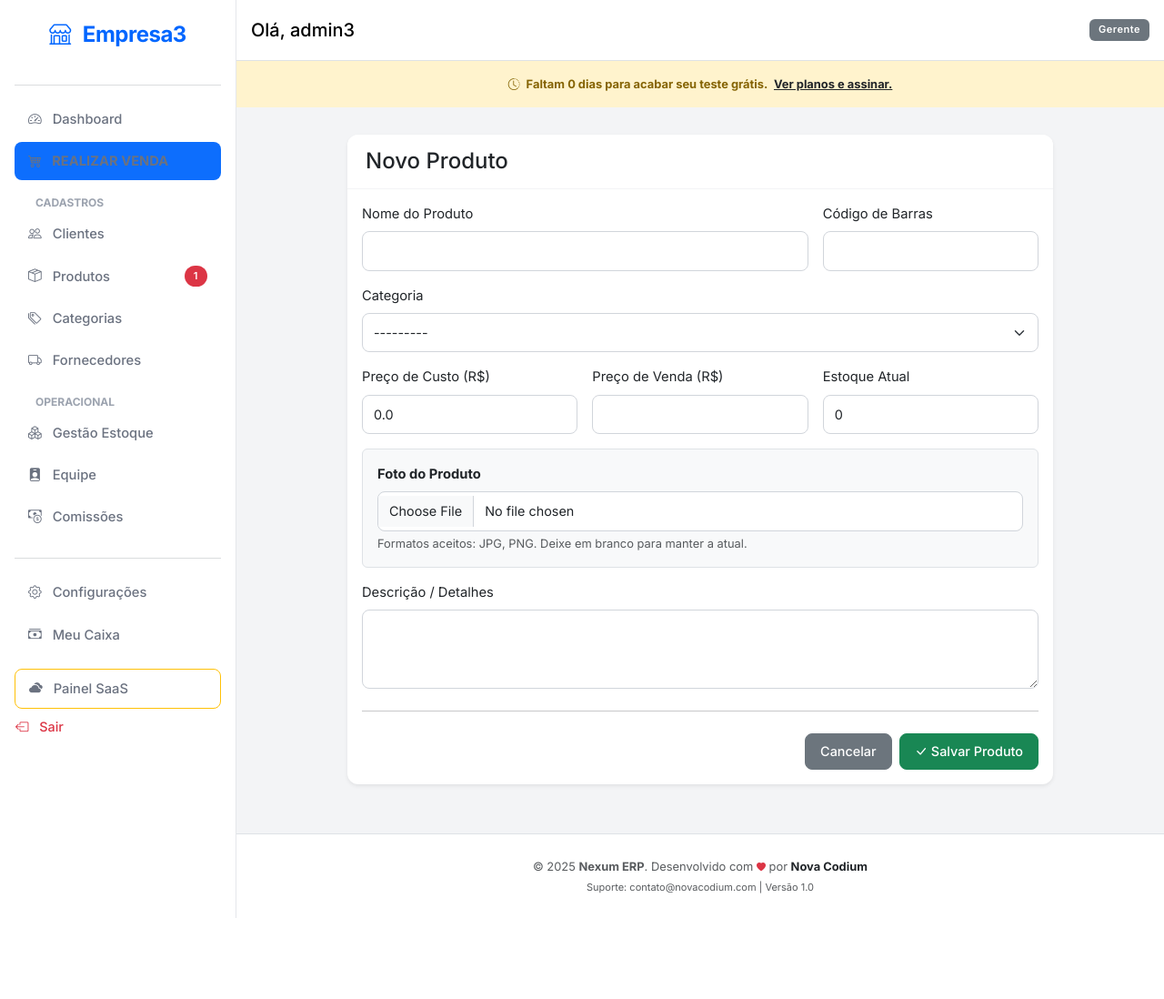
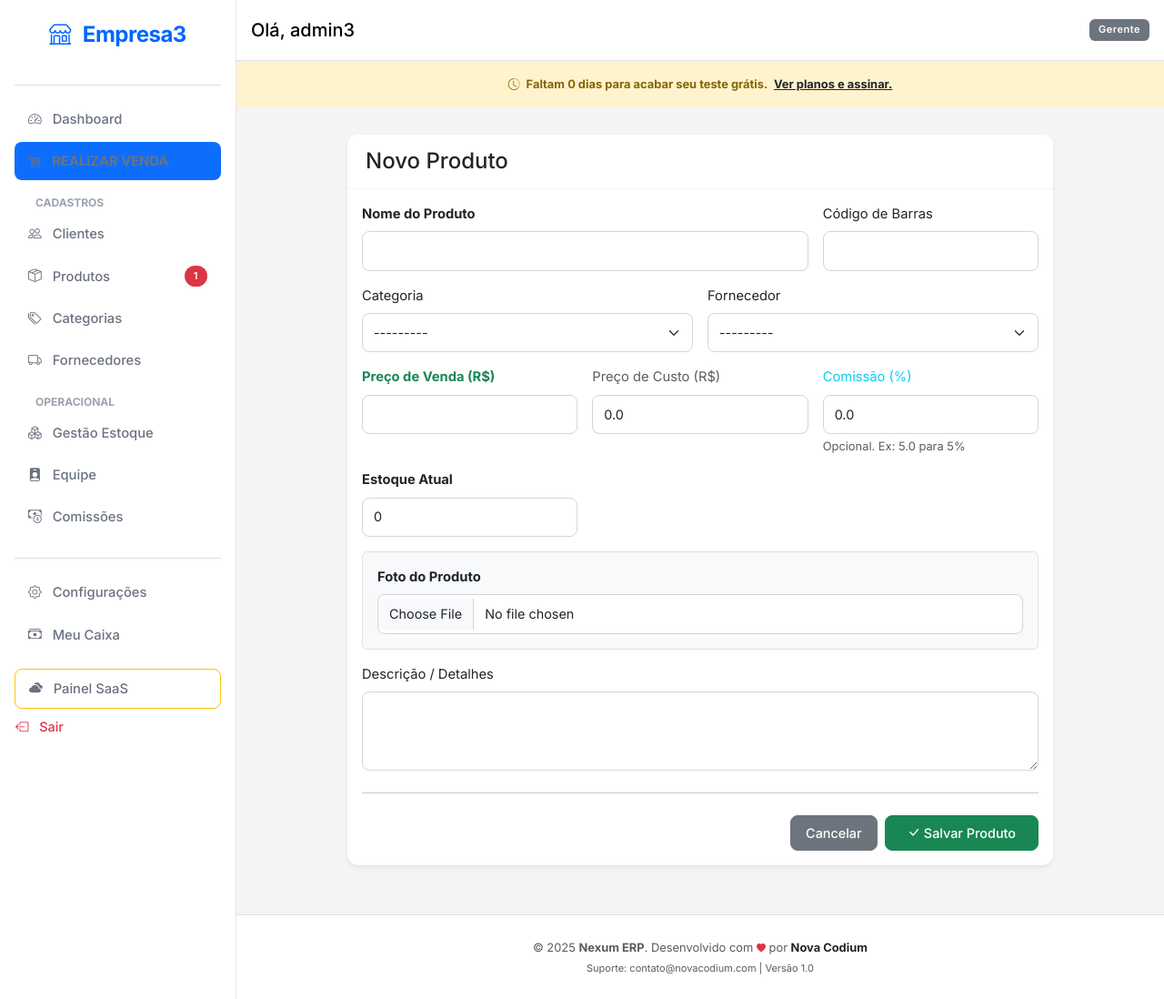
Before and after one commit to SrDOliveira/ERP, a Django app: page /produtos/novo/ in a window 1280 px wide. Shown: the whole page at 91% size. Before the commit the page ends 1009 px from the top, so only its background shows below. Run offline with Django 5.2, Linux system fonts and the light colour scheme; a user stored in the database is signed in; data comes from the database, SQL or seed files in the repository; some libraries are stand-ins or nearby versions.

Commit message:
App SaaS4

```diff
--- a/core/forms.py
+++ b/core/forms.py
@@ -9,21 +9,28 @@
 class ProdutoForm(forms.ModelForm):
     class Meta:
         model = Produto
-        # Atualizei para incluir os novos campos: Fornecedor e Comissão
         fields = ['nome', 'categoria', 'fornecedor', 'preco_custo', 'preco_venda', 'porcentagem_comissao', 'estoque_atual', 'codigo_barras', 'descricao', 'foto']
 
         widgets = {
             'nome': forms.TextInput(attrs={'class': 'form-control'}),
             'categoria': forms.Select(attrs={'class': 'form-select'}),
-            'fornecedor': forms.Select(attrs={'class': 'form-select'}), # Novo campo
+            'fornecedor': forms.Select(attrs={'class': 'form-select'}),
             'preco_custo': forms.NumberInput(attrs={'class': 'form-control', 'step': '0.01'}),
             'preco_venda': forms.NumberInput(attrs={'class': 'form-control', 'step': '0.01'}),
-            'porcentagem_comissao': forms.NumberInput(attrs={'class': 'form-control', 'step': '0.01'}), # Novo campo
+            'porcentagem_comissao': forms.NumberInput(attrs={'class': 'form-control', 'step': '0.01', 'placeholder': '0.00'}),
             'estoque_atual': forms.NumberInput(attrs={'class': 'form-control'}),
             'codigo_barras': forms.TextInput(attrs={'class': 'form-control'}),
             'descricao': forms.Textarea(attrs={'class': 'form-control', 'rows': 3}),
             'foto': forms.ClearableFileInput(attrs={'class': 'form-control'}),
         }
+
+    def __init__(self, *args, **kwargs):
+        super(ProdutoForm, self).__init__(*args, **kwargs)
+        # AQUI ESTÁ O PULO DO GATO: Tornamos os campos opcionais manualmente
+        self.fields['porcentagem_comissao'].required = False
+        self.fields['fornecedor'].required = False
+        self.fields['categoria'].required = False
+        self.fields['codigo_barras'].required = False
 
 # --- Formulário de Abertura de Caixa ---
 class AberturaCaixaForm(forms.ModelForm):
--- a/core/templates/core/form_produto.html
+++ b/core/templates/core/form_produto.html
@@ -9,12 +9,12 @@
             <h4 class="mb-0">{{ titulo }}</h4>
         </div>
         <div class="card-body">
-            <form method="POST" enctype="multipart/form-data">
+<form method="POST" enctype="multipart/form-data">
                 {% csrf_token %}
 
                 <div class="row g-3">
                     <div class="col-md-8">
-                        <label class="form-label">Nome do Produto</label>
+                        <label class="form-label fw-bold">Nome do Produto</label>
                         {{ form.nome }}
                     </div>
                     <div class="col-md-4">
@@ -22,39 +22,45 @@
                         {{ form.codigo_barras }}
                     </div>
 
-                    <div class="col-md-12">
+                    <div class="col-md-6">
                         <label class="form-label">Categoria</label>
                         {{ form.categoria }}
                     </div>
+                    <div class="col-md-6">
+                        <label class="form-label">Fornecedor</label>
+                        {{ form.fornecedor }}
+                    </div>
 
                     <div class="col-md-4">
-                        <label class="form-label">Preço de Custo (R$)</label>
+                        <label class="form-label fw-bold text-success">Preço de Venda (R$)</label>
+                        {{ form.preco_venda }}
+                    </div>
+                    <div class="col-md-4">
+                        <label class="form-label text-muted">Preço de Custo (R$)</label>
                         {{ form.preco_custo }}
                     </div>
                     <div class="col-md-4">
-                        <label class="form-label">Preço de Venda (R$)</label>
-                        {{ form.preco_venda }}
+                        <label class="form-label text-info">Comissão (%)</label>
+                        {{ form.porcentagem_comissao }}
+                        <div class="form-text text-muted small">Opcional. Ex: 5.0 para 5%</div>
                     </div>
+
                     <div class="col-md-4">
-                        <label class="form-label">Estoque Atual</label>
+                        <label class="form-label fw-bold">Estoque Atual</label>
                         {{ form.estoque_atual }}
                     </div>
 
                     <div class="col-md-12">
                         <div class="p-3 bg-light border rounded">
                             <label class="form-label fw-bold mb-2">Foto do Produto</label>
-
                             <div class="d-flex align-items-center gap-3">
                                 {% if form.instance.foto %}
                                     <div class="text-center">
-                                        <img src="{{ form.instance.foto.url }}" alt="Foto Atual" class="img-thumbnail" style="width: 100px; height: 100px; object-fit: cover;">
-                                        <div class="small text-muted mt-1">Atual</div>
+                                        <img src="{{ form.instance.foto.url }}" alt="Foto" class="img-thumbnail" style="width: 80px; height: 80px; object-fit: cover;">
                                     </div>
                                 {% endif %}
-
                                 <div class="flex-grow-1">
                                     {{ form.foto }}
-                                    <div class="form-text">Formatos aceitos: JPG, PNG. Deixe em branco para manter a atual.</div>
                                 </div>
                             </div>
                         </div>
@@ -70,7 +76,7 @@
 
                 <div class="d-flex justify-content-end gap-2">
                     <a href="{% url 'lista_produtos' %}" class="btn btn-secondary">Cancelar</a>
-                    <button type="submit" class="btn btn-success">
+                    <button type="submit" class="btn btn-success px-4">
                         <i class="bi bi-check-lg"></i> Salvar Produto
                     </button>
                 </div>
--- a/core/views.py
+++ b/core/views.py
@@ -939,7 +939,7 @@ def cadastro_loja(request):
             # 4. Logar e Redirecionar
             login(request, novo_usuario)
             messages.success(request, f"Bem-vindo ao Nexum! Sua loja '{data['nome_loja']}' está pronta.")
-            return redirect('dashboard')
+            return redirect('escolher_plano')
 
     else:
         form = CadastroLojaForm()
```
Also changed, not shown: core/templates/core/planos.html (+19 -0 lines).
